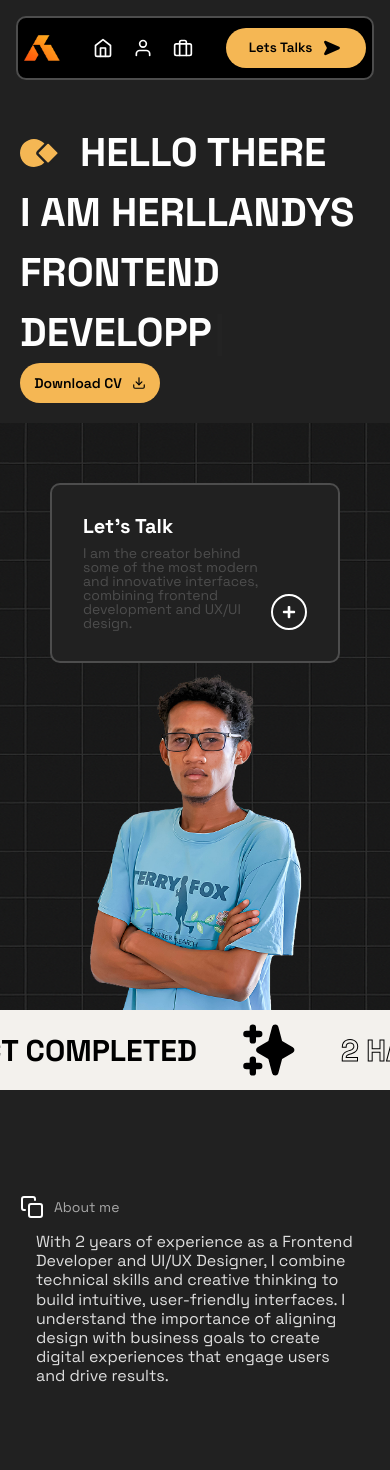
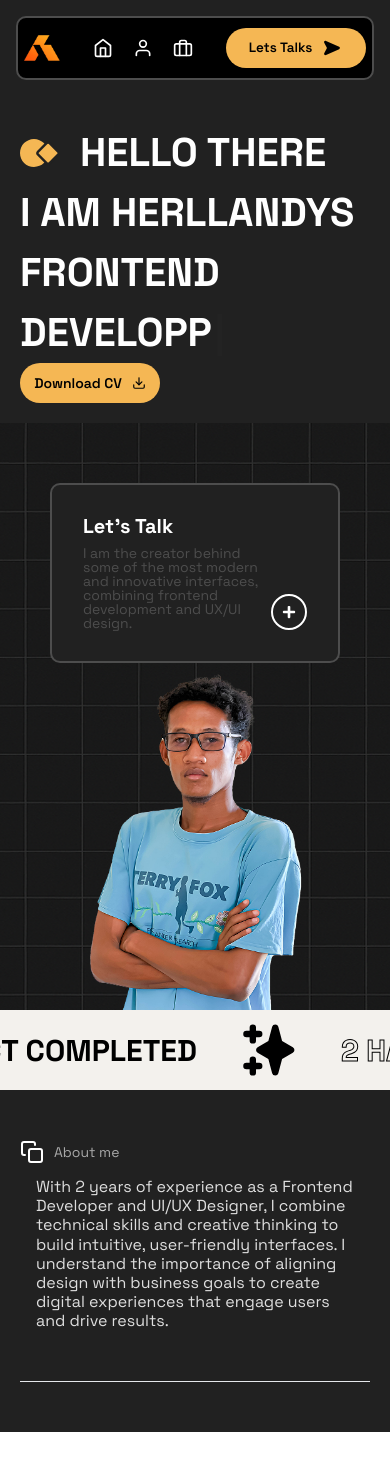
Before and after one commit to DidisGamos/Herllandys-Amoros-Christy-Portfolio, a React (Vite) app: page / in a window 390 px wide. Shown: the top 1470 px of the page. After the commit the page ends 1432 px from the top, so only its background shows below. Built offline with nearby package versions, Linux system fonts and the light colour scheme.

Commit message:
Feature / MAJ un peu

```diff
--- a/src/AllPage.jsx
+++ b/src/AllPage.jsx
@@ -14,7 +14,7 @@ export default function AllPage() {
       </div>
       <Hero2 />
       <Bars />
-      <div className="px-[30px] max-md:px-[20px] lg:px-[120px] py-[105px]">
+      <div className="px-[30px] max-md:px-[20px] max-md:py-[50px] lg:px-[120px] py-[105px]">
         <Skills />
       </div>
     </div>
--- a/src/_components/Header/Header.jsx
+++ b/src/_components/Header/Header.jsx
@@ -83,7 +83,14 @@ function Header() {
           </a>
         </div>
         <div>
-          <Buttons width="140px" height="40px" fontSize="13.5px" gap="10px" rounded="50px">
+          <a href="">
+            <Buttons
+              width="140px"
+              height="40px"
+              fontSize="13.5px"
+              gap="10px"
+              rounded="50px"
+            >
               {"Lets Talks"}
               <label htmlFor="">
                 <svg
@@ -100,6 +107,7 @@ function Header() {
                 </svg>
               </label>
             </Buttons>
+          </a>
         </div>
       </nav>
     </motion.div>
--- a/src/_components/Skills/Skills.jsx
+++ b/src/_components/Skills/Skills.jsx
@@ -18,7 +18,7 @@ function Skills() {
           </p>
         </div>
       </div>
-
+      <hr className="w-full h-[1px] bg-[#4d4d4d] mt-[100px] max-md:mt-[50px]" />
       <div>
         <div></div>
       </div>
```
Lines whose indentation alone changed are shown as unchanged.
